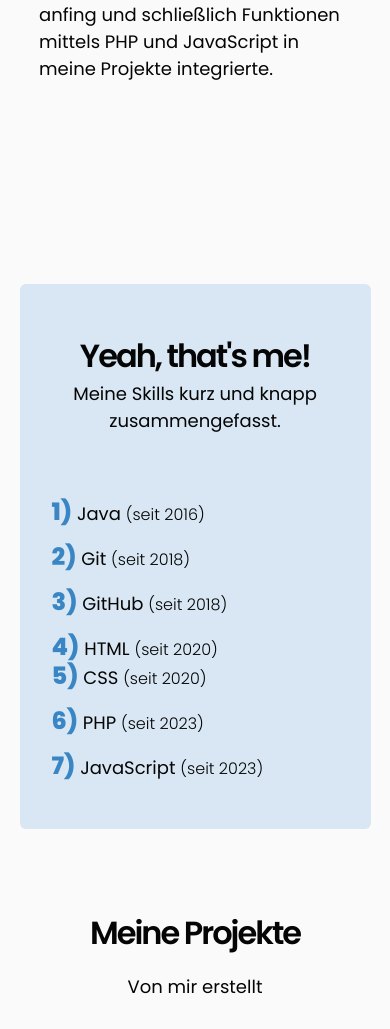
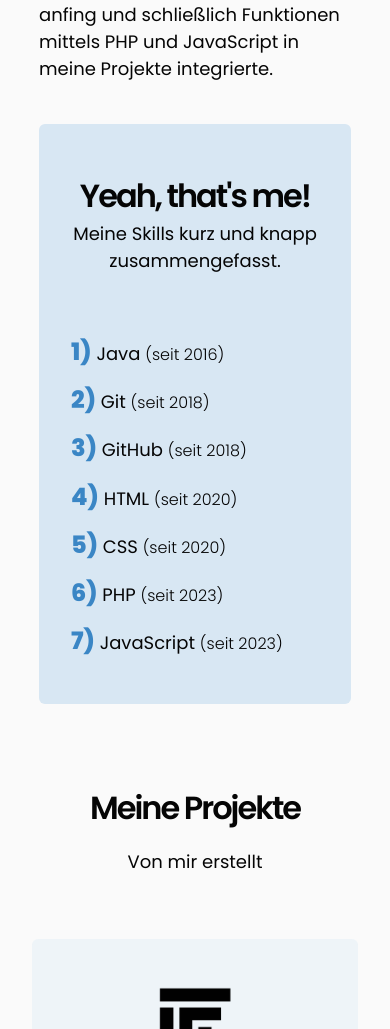
Before and after one commit to TVGolgolex/my-portfolio, a plain HTML site: page web/index.html in a window 390 px wide. Shown: the part 720-1749 px from the top of the page. Drawn offline with nearby package versions, Linux system fonts and the light colour scheme; a web font is replaced by a local one.

Commit message:
updated css

```diff
--- a/web/styles/index.css
+++ b/web/styles/index.css
@@ -76,10 +76,11 @@
 .skills-section .section-2 {
     display: flex;
     flex-wrap: wrap;
-    width: 30%;
+    width: 40%;
     grid-column-gap: 9em;
     grid-row-gap: 1.2em;
     flex-direction: row;
+    align-items: center;
 }
 
 .skills-section .section-3 {
@@ -89,6 +90,7 @@
     grid-column-gap: 9em;
     grid-row-gap: 1.2em;
     flex-direction: row;
+    align-items: center;
 }
 
 .skills-section .section-1 p {
@@ -108,6 +110,8 @@
     width: 100%;
     display: flex;
     flex-direction: row;
+    grid-column-gap: 3em;
+    grid-row-gap: 1.2em;
 }
 
 .skills-section .section-2 .skill, .skills-section .section-3 .skill {
@@ -125,85 +129,7 @@
     color: var(--text);
 }
 
-@media (max-width: 995px) {
-    .skills-section {
-        background-color: var(--secondary);
-        border-radius: 6px;
-        padding: 3em 5em;
-        display: flex;
-        flex-direction: row;
-        gap: 6em;
-        justify-content: space-between;
-        margin: 40px 5% 0;
-    }
-
-    .skills-section .section-2 {
-        display: flex;
-        flex-wrap: wrap;
-        width: 100%;
-        grid-row-gap: 1em;
-        flex-direction: column;
-    }
-
-    .skills-section .section-3 {
-        display: flex;
-        flex-wrap: wrap;
-        width: 100%;
-        grid-row-gap: 1em;
-        flex-direction: column;
-    }
-}
-
-@media (max-width: 784px) {
-    .skills-section {
-        background-color: var(--secondary);
-        border-radius: 6px;
-        padding: 3em 5em;
-        display: flex;
-        flex-direction: row;
-        gap: 6em;
-        justify-content: center;
-        margin: 40px 5% 0;
-    }
-
-    .skills-section .section-2 {
-        display: flex;
-        flex-wrap: nowrap;
-        width: 50%;
-        grid-row-gap: 1em;
-        flex-direction: column;
-    }
-
-    .skills-section .section-3 {
-        display: flex;
-        flex-wrap: nowrap;
-        width: 50%;
-        grid-row-gap: 1em;
-        flex-direction: column;
-    }
-}
-
-@media (max-width: 475px) {
-    .skills-section {
-        background-color: var(--secondary);
-        border-radius: 6px;
-        padding: 3rem 5rem;
-        display: flex;
-        flex-direction: row;
-        gap: 6em;
-        justify-content: space-between;
-        margin: 10rem 5% 0;
-    }
-
-    .skills-section .container {
-        width: 100%;
-        display: flex;
-        flex-direction: column;
-    }
-}
-
-
-@media (max-width: 967px) {
+@media (max-width: 1018px) {
     .skills-section {
         background-color: var(--secondary);
         border-radius: 6px;
@@ -231,6 +157,7 @@
         width: 100%;
         grid-row-gap: 1em;
         flex-direction: column;
+        align-items: flex-start;
     }
 
     .skills-section .section-3 {
@@ -239,6 +166,7 @@
         width: 100%;
         grid-row-gap: 1em;
         flex-direction: column;
+        align-items: flex-start;
     }
 
 }
@@ -257,6 +185,26 @@
         width: 100%;
         display: flex;
         flex-direction: column;
+    }
+
+    .skills-section .section-2 {
+        display: flex;
+        flex-wrap: wrap;
+        width: 100%;
+        grid-column-gap: 9em;
+        grid-row-gap: 1.2em;
+        flex-direction: row;
+        align-items: unset;
+    }
+
+    .skills-section .section-3 {
+        display: flex;
+        flex-wrap: wrap;
+        width: 100%;
+        grid-column-gap: 9em;
+        grid-row-gap: 1.2em;
+        flex-direction: row;
+        align-items: unset;
     }
 }
 
```
